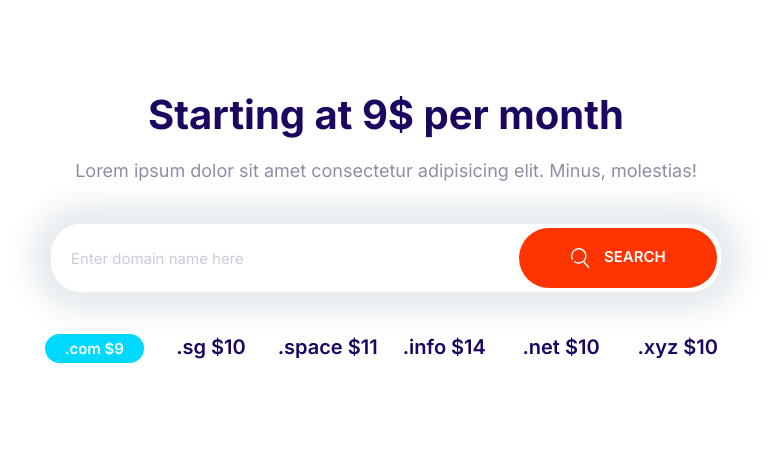
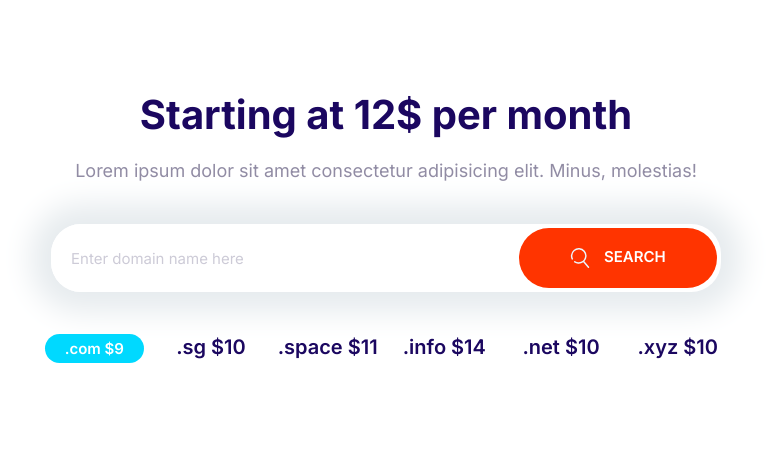
Before and after one commit to mohamadpirsali/Mohify, a website built with Parcel: page playground.html in a window 1280 px wide. Shown: the whole page, without its empty margins (254-1025 px from the left). Built offline with nearby package versions, Linux system fonts and the light colour scheme.

Commit message:
update the prices from 9 to 12$

```diff
--- a/playground.html
+++ b/playground.html
@@ -16,7 +16,7 @@
   <body>
     <section class="block container block-domain">
       <header class="block__header">
-        <h2>Starting at 9$ per month</h2>
+        <h2>Starting at 12$ per month</h2>
         <p>
           Lorem ipsum dolor sit amet consectetur adipisicing elit. Minus,
           molestias!
```
